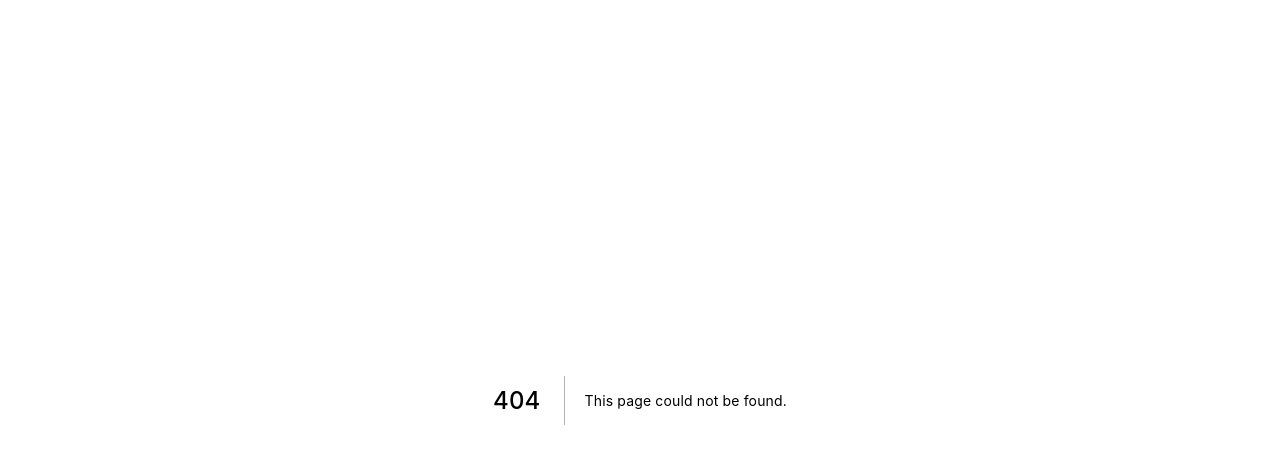
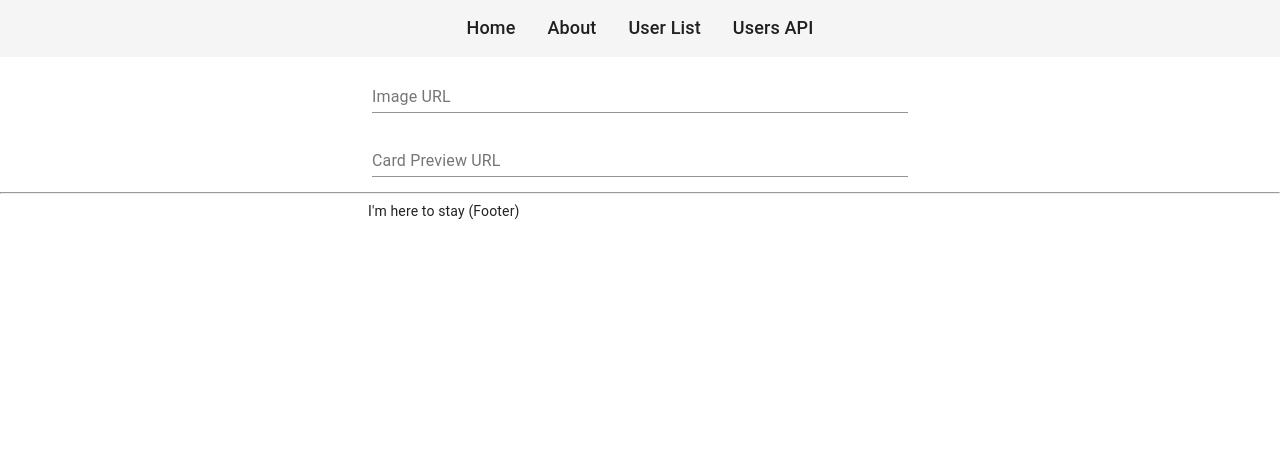
Before and after one commit to hankei6km/image-url-workbench, a Next.js app: page /card_gen in a window 1280 px wide. Before the commit this address had no page. Shown: the top 464 px of the page. Built offline with nearby package versions, Linux system fonts and the light colour scheme.

Commit message:
Make CardGen page

```diff
--- /dev/null
+++ b/pages/card_gen.tsx
@@ -0,0 +1,82 @@
+import React, { useState } from 'react';
+// import { GetStaticProps } from 'next';
+import {
+  //GetStaticProps,
+  InferGetServerSidePropsType,
+  GetServerSideProps
+} from 'next';
+import Head from 'next/head';
+// import Link from 'next/link';
+// import { useRouter } from 'next/router';
+import Layout from '../components/Layout';
+import Container from '@material-ui/core/Container';
+import Box from '@material-ui/core/Box';
+import TextField from '@material-ui/core/TextField';
+
+type CardGenPagePropsData = {
+  imageUrl?: string;
+};
+
+export const getServerSideProps: GetServerSideProps = async (context) => {
+  try {
+    const data: CardGenPagePropsData = {
+      imageUrl: (context.query?.imageUrl as string) || ''
+    };
+    return { props: { ...data } };
+  } catch (err) {
+    return { props: { errors: err.message } };
+  }
+};
+
+const CardGenPage = ({
+  imageUrl
+}: InferGetServerSidePropsType<typeof getServerSideProps>) => {
+  //const router = useRouter();
+  const [cardPreviewUrl, setCardPreviewUrl] = useState(imageUrl);
+
+  // console.log(router);
+  // console.log(window.location);
+
+  // useEffect(() => {
+  //   setCardPreviewUrl(imageUrl);
+  // }, [imageUrl]);
+
+  return (
+    <Layout title="Card Gen">
+      <Head>
+        <meta name="description" content="preview card description" />
+        <meta property="og:image" content={imageUrl} />
+        <meta name="og:title" content="card preview title" />
+        <meta name="twitter:card" content="summary_large_image" />
+      </Head>
+      <Container maxWidth="sm">
+        <Box p={1}>
+          <TextField
+            id="image-url"
+            label="Image URL"
+            defaultValue={''}
+            fullWidth
+            onChange={(e) => {
+              const q = new URLSearchParams('');
+              q.append('type', 'cardPreview');
+              q.append('imageUrl', e.target.value);
+              // setCardPreviewUrl(`${window.location.href}?${q.toString()}`);
+              setCardPreviewUrl(`${window.location.href}?${q.toString()}`);
+            }}
+          />
+        </Box>
+        <Box p={1}>
+          <TextField
+            id="card-preview-url"
+            label="Card Preview URL"
+            //defaultValue={''}
+            value={cardPreviewUrl}
+            fullWidth
+            //onChange={debounceBaseUrl()}
+          />
+        </Box>
+      </Container>
+    </Layout>
+  );
+};
+export default CardGenPage;
```
